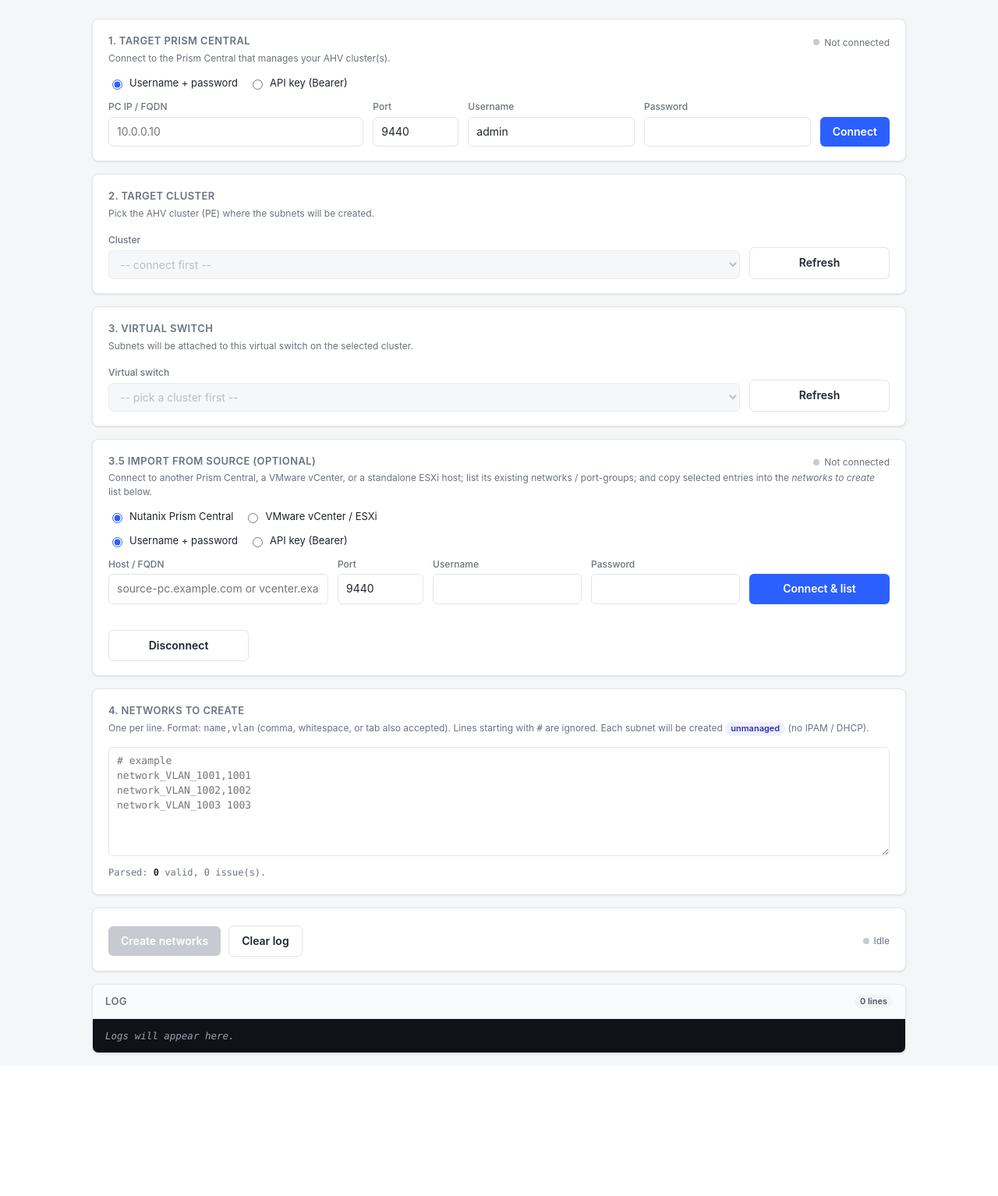
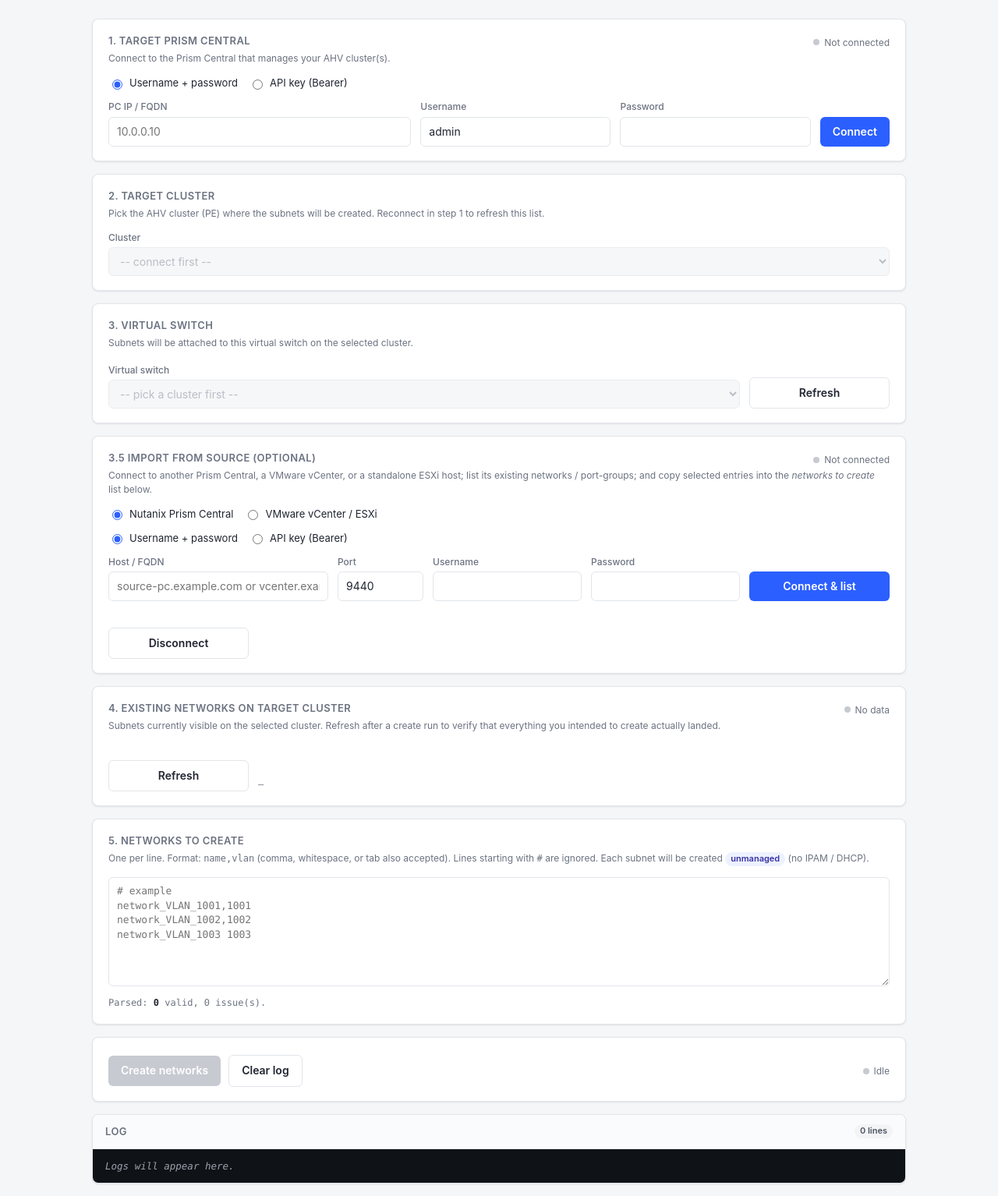
Before and after one commit to script-repo/ntnx-np4m, a Flask app: page / in a window 1280 px wide. Shown: the part 77-1611 px from the top of the page at 78% size. Before the commit the page ends 1430 px from the top, so only its background shows below. Run offline with Flask 3, Linux system fonts and the light colour scheme.

Commit message:
UI clean up
1. Target PC
Removed the "leave port at 9440" instruction; added a short note that NP4M assumes 9440 internally and the field isn't shown
2. Cluster
Removed the "Click Refresh" instruction; replaced with a pointer to step 1
4. Existing networks on target cluster
New section with column table, auto-refresh triggers, the /api/target-subnets endpoint name, and the 100-row truncation note
5. Networks to create
Same body, just renumbered from 4
6. Create networks
Same body, just renumbered from 5
REST surface table
Added POST /api/target-subnets between /api/virtual-switches and /api/create

```diff
--- a/app.py
+++ b/app.py
@@ -372,6 +372,104 @@ def api_virtual_switches():
         )
     )
     return jsonify(virtual_switches=out)
+
+
+@app.post("/api/target-subnets")
+def api_target_subnets():
+    """List all subnets currently on the target cluster.
+
+    Used by the UI to verify that subnets created via /api/create actually
+    landed on the cluster. Returns enough fields (name, VLAN, type,
+    virtual switch, advanced flag, IP summary) for a side-by-side table
+    against the user's intended networks list.
+    """
+    body = request.get_json(force=True, silent=True) or {}
+    sess = _get_session(body.get("token"))
+    if not sess:
+        return jsonify(error="not connected"), 401
+    cluster_uuid = body.get("cluster_uuid")
+    if not cluster_uuid:
+        return jsonify(error="cluster_uuid is required"), 400
+
+    s = _make_pc_session(sess["auth"])
+    base_url = sess["base_url"]
+
+    vs_names: dict[str, str] = {}
+    try:
+        rv = s.get(
+            f"{base_url}/api/networking/v4.0/config/virtual-switches?$limit=100",
+            timeout=20,
+        )
+        if rv.status_code < 400:
+            for vs in (rv.json() or {}).get("data") or []:
+                ext = vs.get("extId")
+                name = vs.get("name")
+                if ext and name:
+                    vs_names[ext] = name
+    except requests.RequestException:
+        pass
+
+    try:
+        r = s.get(
+            f"{base_url}/api/networking/v4.0/config/subnets?$limit=100",
+            timeout=20,
+        )
+    except requests.RequestException as exc:
+        return jsonify(error=f"request failed: {exc}"), 502
+    if r.status_code >= 400:
+        return jsonify(error=f"HTTP {r.status_code}: {r.text[:200]}"), 502
+
+    payload = r.json() or {}
+    data = payload.get("data") or []
+    meta = payload.get("metadata") or {}
+
+    out: list[dict[str, Any]] = []
+    for sub in data:
+        if sub.get("clusterReference") != cluster_uuid:
+            continue
+        vs_ref = sub.get("virtualSwitchReference")
+
+        ip_summary: str | None = None
+        ip_cfg = sub.get("ipConfig") or []
+        if isinstance(ip_cfg, list) and ip_cfg:
+            ipv4 = (ip_cfg[0] or {}).get("ipv4") or {}
+            sub_block = ipv4.get("ipSubnet") or {}
+            ip_val = (sub_block.get("ip") or {}).get("value")
+            prefix = sub_block.get("prefixLength")
+            gw = (ipv4.get("defaultGatewayIp") or {}).get("value")
+            if ip_val and prefix is not None:
+                ip_summary = f"{ip_val}/{prefix}"
+                if gw:
+                    ip_summary += f" gw {gw}"
+
+        out.append(
+            {
+                "extId": sub.get("extId"),
+                "name": sub.get("name"),
+                "vlan": sub.get("networkId"),
+                "subnetType": sub.get("subnetType"),
+                "isAdvancedNetworking": bool(sub.get("isAdvancedNetworking")),
+                "virtualSwitchExtId": vs_ref,
+                "virtualSwitchName": vs_names.get(vs_ref) if vs_ref else None,
+                "description": sub.get("description"),
+                "ipSummary": ip_summary,
+            }
+        )
+
+    out.sort(
+        key=lambda x: (
+            x.get("vlan") if isinstance(x.get("vlan"), int) else 99999,
+            (x.get("name") or "").lower(),
+        )
+    )
+
+    total = meta.get("totalAvailableResults")
+    truncated = isinstance(total, int) and total > len(data)
+    return jsonify(
+        subnets=out,
+        truncated=truncated,
+        total=total if isinstance(total, int) else None,
+    )
 
 
 def _list_existing_subnet_names_on_cluster(
--- a/templates/index.html
+++ b/templates/index.html
@@ -373,10 +373,6 @@
           <label for="pc-host">PC IP / FQDN</label>
           <input type="text" id="pc-host" placeholder="10.0.0.10" autocomplete="off" />
         </div>
-        <div class="field" style="flex: 0 1 110px; min-width: 100px;">
-          <label for="pc-port">Port</label>
-          <input type="number" id="pc-port" value="9440" min="1" max="65535" />
-        </div>
         <div class="field auth-basic" style="flex: 1 1 160px;">
           <label for="pc-user">Username</label>
           <input type="text" id="pc-user" value="admin" autocomplete="username" />
@@ -399,17 +395,13 @@
     <!-- Step 2: Cluster -->
     <section class="card" id="card-cluster">
       <h2>2. Target cluster</h2>
-      <div class="hint">Pick the AHV cluster (PE) where the subnets will be created.</div>
+      <div class="hint">Pick the AHV cluster (PE) where the subnets will be created. Reconnect in step 1 to refresh this list.</div>
       <div class="row">
         <div class="field">
           <label for="cluster-select">Cluster</label>
           <select id="cluster-select" disabled>
             <option value="">-- connect first --</option>
           </select>
-        </div>
-        <div class="field" style="flex: 0 0 auto;">
-          <label>&nbsp;</label>
-          <button class="secondary" id="btn-refresh-clusters" disabled>Refresh</button>
         </div>
       </div>
     </section>
@@ -523,9 +515,47 @@
       </div>
     </section>
 
-    <!-- Step 4: Networks -->
+    <!-- Step 4: Existing networks on target cluster -->
+    <section class="card" id="card-target-subnets">
+      <div style="display:flex; align-items:center;">
+        <h2>4. Existing networks on target cluster</h2>
+        <span class="status" id="target-subnets-status"><span class="dot"></span><span class="text">No data</span></span>
+      </div>
+      <div class="hint">
+        Subnets currently visible on the selected cluster. Refresh after a
+        create run to verify that everything you intended to create actually
+        landed.
+      </div>
+      <div class="row">
+        <div class="field" style="flex: 0 0 auto;">
+          <label>&nbsp;</label>
+          <button class="secondary" id="btn-refresh-target-subnets" disabled>Refresh</button>
+        </div>
+        <div class="field" style="flex: 1 1 auto;">
+          <label>&nbsp;</label>
+          <div class="summary-line" id="target-subnets-meta">&mdash;</div>
+        </div>
+      </div>
+      <div class="source-table-wrap" id="target-subnets-wrap" style="display:none;">
+        <table class="source-table">
+          <thead>
+            <tr>
+              <th>Name</th>
+              <th>VLAN</th>
+              <th>Type</th>
+              <th>Virtual switch</th>
+              <th>Advanced</th>
+              <th>IP / description</th>
+            </tr>
+          </thead>
+          <tbody id="target-subnets-tbody"></tbody>
+        </table>
+      </div>
+    </section>
+
+    <!-- Step 5: Networks -->
     <section class="card" id="card-networks">
-      <h2>4. Networks to create</h2>
+      <h2>5. Networks to create</h2>
       <div class="hint">
         One per line. Format:
         <code>name,vlan</code>
@@ -540,7 +570,7 @@ network_VLAN_1003 1003"></textarea>
       <div class="summary-line" id="parse-summary">Parsed: 0 valid, 0 issue(s).</div>
     </section>
 
-    <!-- Step 5: Create -->
+    <!-- Step 6: Create -->
     <section class="card" id="card-create">
       <div class="actions">
         <button id="btn-create" disabled>Create networks</button>
@@ -628,7 +658,7 @@ network_VLAN_1003 1003"></textarea>
 
     async function doConnect() {
       const host = $("pc-host").value.trim();
-      const port = parseInt($("pc-port").value, 10) || 9440;
+      const port = 9440;
       const mode = getPcAuthMode();
       const payload = { host, port, auth_mode: mode };
       let identityLabel;
@@ -661,7 +691,6 @@ network_VLAN_1003 1003"></textarea>
           ? "via API key" : `as ${(res.auth && res.auth.username) || "?"}`;
         setStatus("connect-status", "ok", `Connected to ${res.host}`);
         addLog("ok", `Connected to ${res.host} ${who}.`);
-        $("btn-refresh-clusters").disabled = false;
         await loadClusters();
       } catch (e) {
         state.token = null;
@@ -705,6 +734,84 @@ network_VLAN_1003 1003"></textarea>
         sel.innerHTML = '<option value="">(failed to load)</option>';
       }
       updateCreateButton();
+    }
+
+    async function loadTargetSubnets() {
+      const clusterUuid = $("cluster-select").value;
+      const btn = $("btn-refresh-target-subnets");
+      const wrap = $("target-subnets-wrap");
+      const tbody = $("target-subnets-tbody");
+      const meta = $("target-subnets-meta");
+      btn.disabled = !state.token || !clusterUuid;
+      if (!state.token || !clusterUuid) {
+        wrap.style.display = "none";
+        tbody.innerHTML = "";
+        meta.textContent = "—";
+        setStatus("target-subnets-status", null, "No data");
+        return;
+      }
+      btn.disabled = true;
+      setStatus("target-subnets-status", "busy", "Loading...");
+      try {
+        const res = await postJson("/api/target-subnets", {
+          token: state.token,
+          cluster_uuid: clusterUuid,
+        });
+        const subs = res.subnets || [];
+        tbody.innerHTML = "";
+        subs.forEach((s) => {
+          const tr = document.createElement("tr");
+
+          const tdName = document.createElement("td");
+          tdName.className = "col-name";
+          tdName.textContent = s.name || "(unnamed)";
+          tr.appendChild(tdName);
+
+          const tdVlan = document.createElement("td");
+          tdVlan.textContent = (s.vlan === null || s.vlan === undefined) ? "—" : s.vlan;
+          tr.appendChild(tdVlan);
+
+          const tdType = document.createElement("td");
+          tdType.textContent = s.subnetType || "—";
+          tr.appendChild(tdType);
+
+          const tdVs = document.createElement("td");
+          if (s.virtualSwitchName) {
+            tdVs.textContent = s.virtualSwitchName;
+          } else if (s.virtualSwitchExtId) {
+            tdVs.className = "uplinks";
+            tdVs.textContent = s.virtualSwitchExtId.slice(0, 8);
+          } else {
+            tdVs.textContent = "—";
+          }
+          tr.appendChild(tdVs);
+
+          const tdAdv = document.createElement("td");
+          const advBadge = document.createElement("span");
+          advBadge.className = "badge " + (s.isAdvancedNetworking ? "vs" : "");
+          advBadge.textContent = s.isAdvancedNetworking ? "yes" : "no";
+          tdAdv.appendChild(advBadge);
+          tr.appendChild(tdAdv);
+
+          const tdIp = document.createElement("td");
+          tdIp.className = "uplinks";
+          tdIp.textContent = s.ipSummary || s.description || "—";
+          tr.appendChild(tdIp);
+
+          tbody.appendChild(tr);
+        });
+        wrap.style.display = subs.length ? "" : "none";
+        const tail = res.truncated ? " (truncated at 100)" : "";
+        meta.textContent = subs.length
+          ? `${subs.length} subnet(s) on this cluster${tail}.`
+          : "No subnets on this cluster yet.";
+        setStatus("target-subnets-status", "ok", `${subs.length} subnet(s)`);
+      } catch (e) {
+        setStatus("target-subnets-status", "err", "Refresh failed");
+        addLog("error", `Existing-networks refresh failed: ${e.message}`);
+      } finally {
+        btn.disabled = !state.token || !clusterUuid;
+      }
     }
 
     async function loadVirtualSwitches() {
@@ -872,6 +979,7 @@ network_VLAN_1003 1003"></textarea>
       }
       $("btn-create").disabled = false;
       updateCreateButton();
+      loadTargetSubnets();
     }
 
     const sourceState = {
@@ -1249,12 +1357,13 @@ network_VLAN_1003 1003"></textarea>
         el.addEventListener("change", applyPcAuthVisibility);
       });
       applyPcAuthVisibility();
-      $("btn-refresh-clusters").addEventListener("click", loadClusters);
       $("cluster-select").addEventListener("change", () => {
         loadVirtualSwitches();
+        loadTargetSubnets();
         updateCreateButton();
       });
       $("btn-refresh-vs").addEventListener("click", loadVirtualSwitches);
+      $("btn-refresh-target-subnets").addEventListener("click", loadTargetSubnets);
       $("vs-select").addEventListener("change", updateCreateButton);
       $("networks-input").addEventListener("input", parseNetworks);
       $("btn-create").addEventListener("click", doCreate);
```
Also changed, not shown: README.md.
